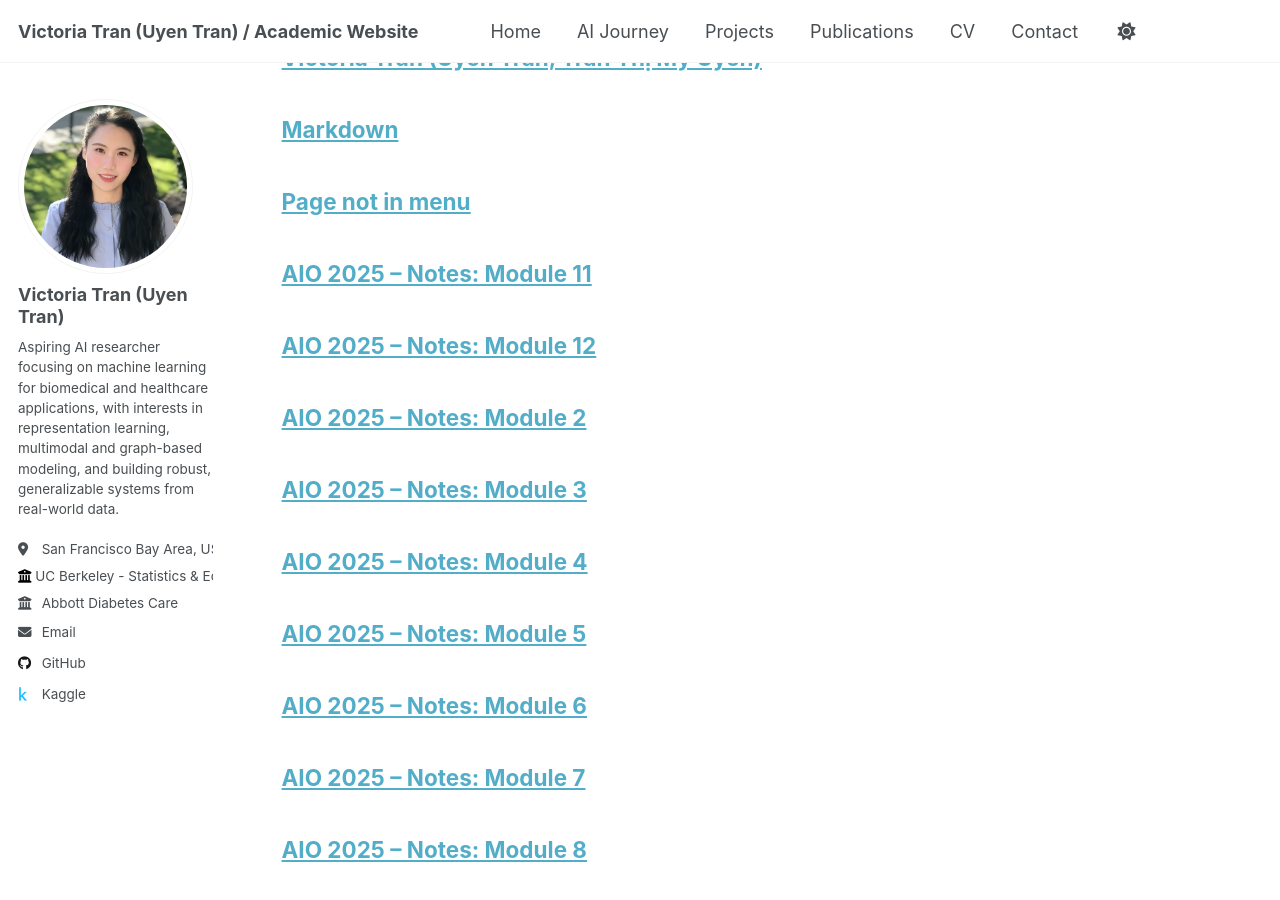
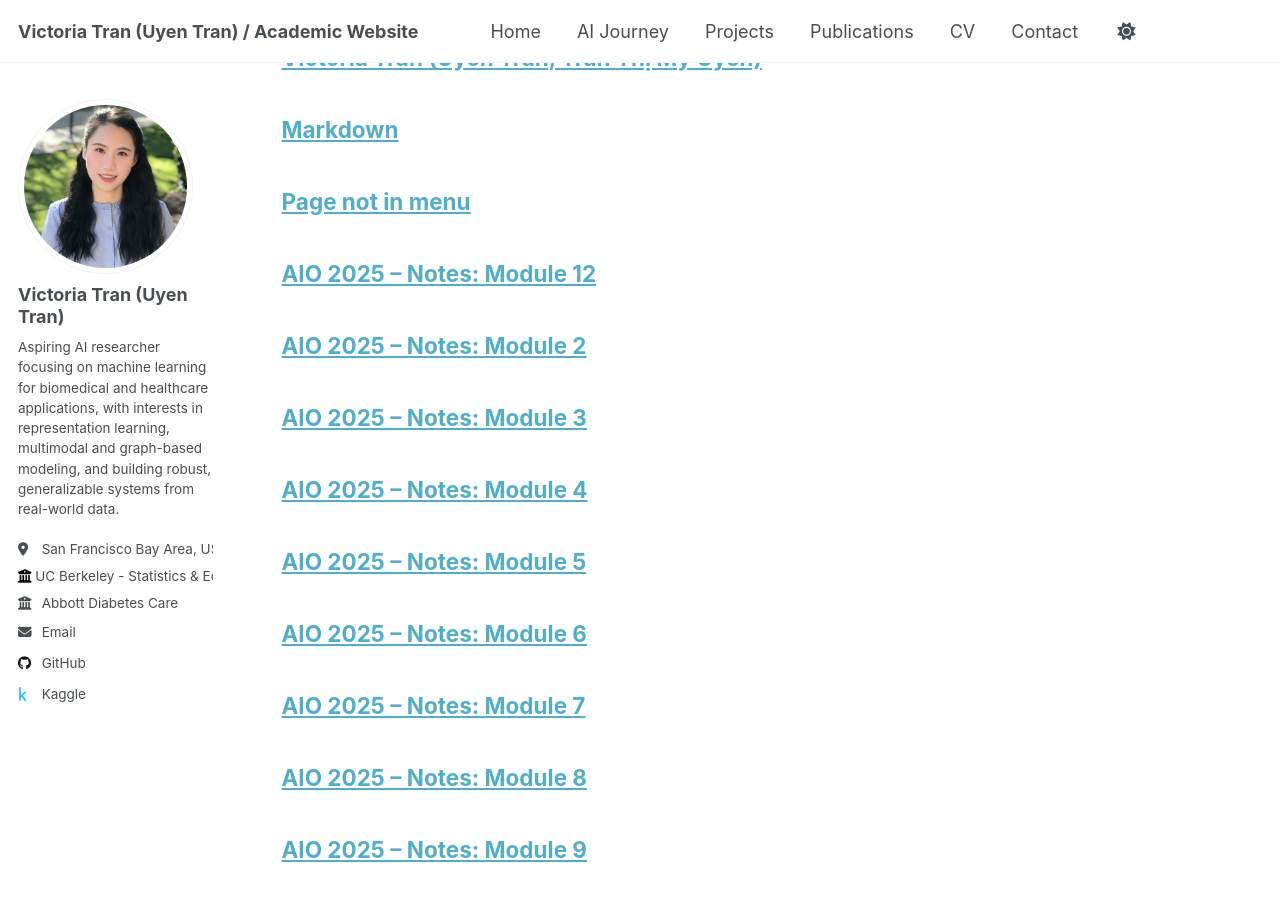
Before and after one commit to uyentran9/uyentran-ai-blog, a Jekyll site: the page built from _pages/archive-layout-with-content.md, in a window 1280 px wide and 900 px high, scrolled down 5065 px. Built offline with Jekyll 4.4.1, drawn with Linux system fonts in a browser that asks for light colours; a script that is not in the unit is left out.

Commit message:
Change title to 'AIO 2026 – Notes: Module 11'
Updated the title and published status for Module 11 notes.

```diff
--- a/_pages/blog/notes-module11.html
+++ b/_pages/blog/notes-module11.html
@@ -1,9 +1,10 @@
 ---
 layout: archive
-title: "AIO 2025 – Notes: Module 11"
+title: "AIO 2026 – Notes: Module 11"
 permalink: /blog/notes/module11/
 author_profile: true
 module_tag: "module11"
+published: false
 ---
 
 {% include base_path %}
```
